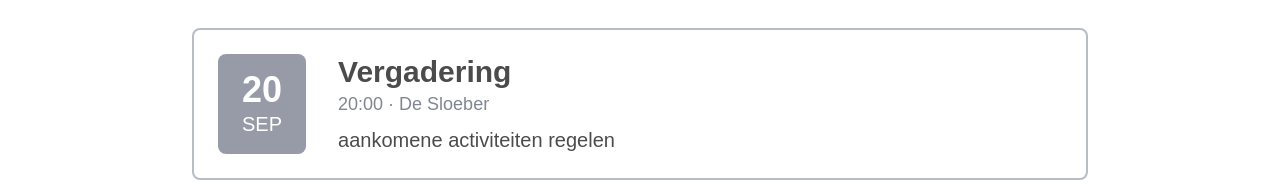
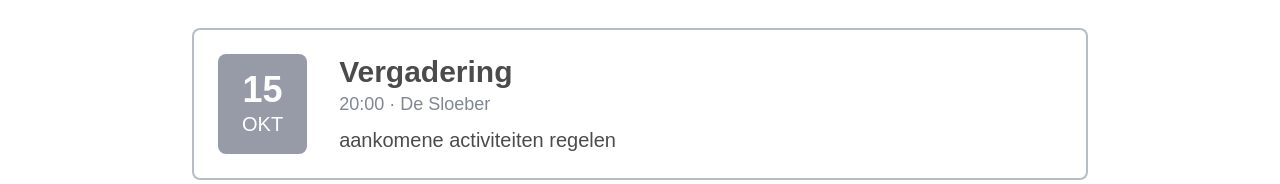
Before and after one commit to seppejoije-ux/seppejoije-ux.github.io, a Next.js app: page /events in a window 1280 px wide. Shown: the part 616-800 px from the top of the page. Built offline with nearby package versions, Linux system fonts and the light colour scheme.

Commit message:
Beschrijving van je wijziging

```diff
--- a/app/events/page.tsx
+++ b/app/events/page.tsx
@@ -25,8 +25,8 @@ export default function Events() {
         {/* Afgelopen 1 (meest recent) */}
         <div className="flex items-center gap-4 sm:gap-8 border-2 border-gray-400 opacity-70 rounded-lg p-4 sm:p-6">
           <div className="shrink-0 bg-gray-500 text-white text-center rounded-lg px-3 py-2 sm:px-6 sm:py-4">
-            <p className="text-2xl sm:text-4xl font-bold">20</p>
-            <p className="text-base sm:text-xl uppercase">Sep</p>
+            <p className="text-2xl sm:text-4xl font-bold">15</p>
+            <p className="text-base sm:text-xl uppercase">Okt</p>
           </div>
 
           <div className="min-w-0">
```
